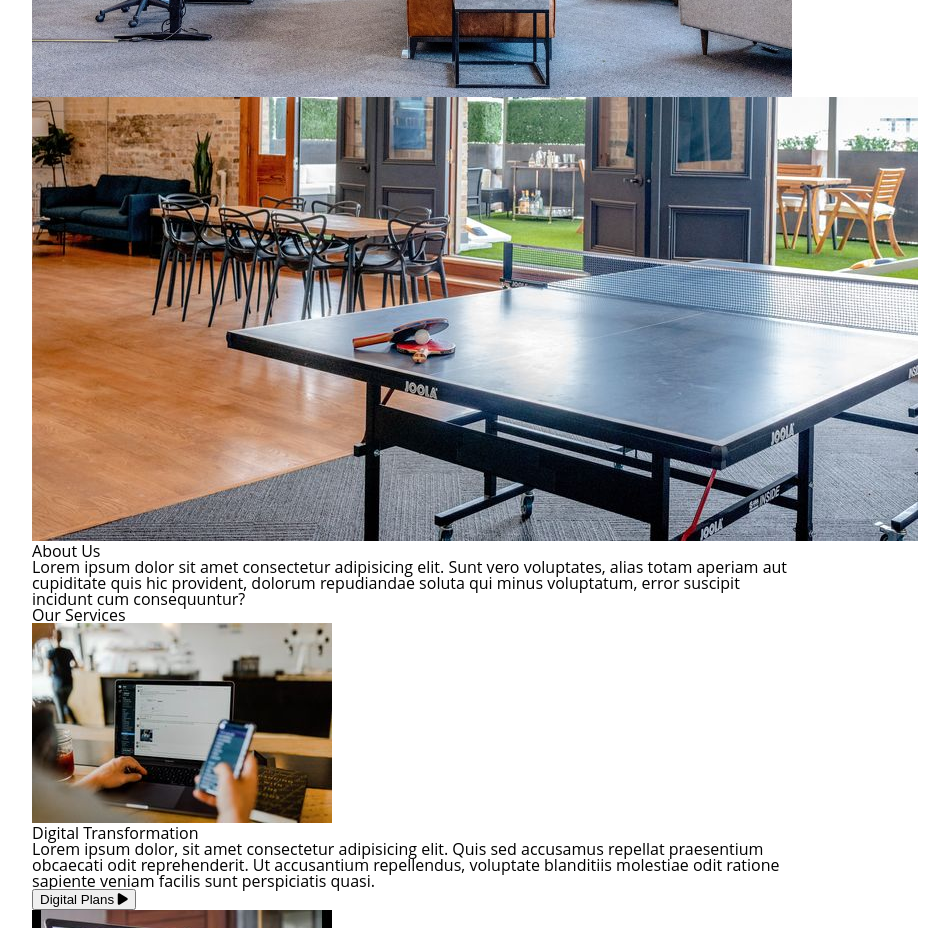
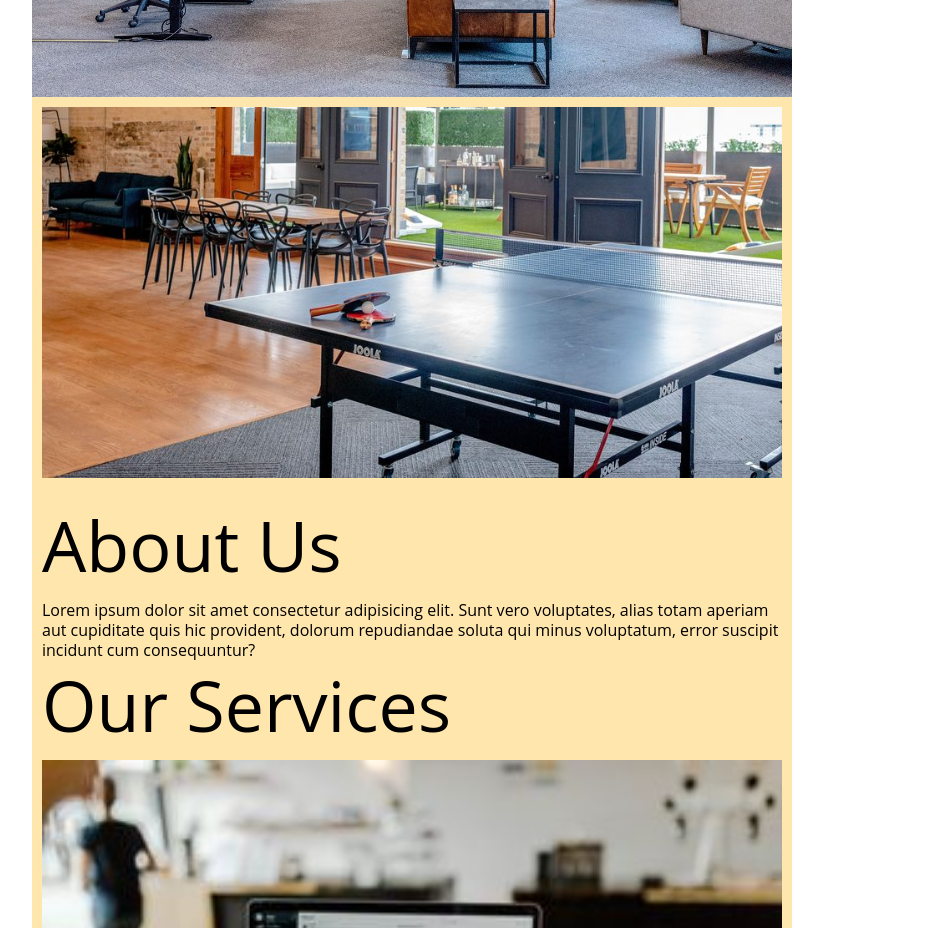
Before and after one commit to bell0729/bell0729.github.io, a plain HTML site: page final-project/index.html in a window 1280 px wide. Shown: the part 864-1792 px from the top of the page, without its empty margins (228-1177 px from the left). Drawn offline with Linux system fonts and the light colour scheme.

Commit message:
starts services and finishes about

```diff
--- a/final-project/css/main.css
+++ b/final-project/css/main.css
@@ -108,7 +108,7 @@ header>h1, header>p, .connect{
     padding: 10px;
 }
 header>h1{
-    font-size: 75px;
+    font-size: 70px;
     padding-top: 30px;
     line-height: 83px;
 }
@@ -123,3 +123,43 @@ header>p{
     font-size: 25px;
 
 }
+.about{
+    padding-left: 10px;
+    padding-right: 10px;
+    background-color: #ffe6ac;
+}
+.about>img{
+    width: calc(760px - 20px);
+    padding-top: 10px;
+}
+.about>h1{
+    font-size: 70px;
+    padding-top: 30px;
+    padding-bottom: 20px;
+}
+.about>p{
+    line-height: 20px;
+}
+.services{
+    background-color: #ffe6ac;
+    padding: 10px;
+}
+.services>img{
+    width: calc(760px - 20px);
+}
+.services>h1{
+    font-size: 70px;
+    padding-bottom: 20px;
+}
+.services>h2{
+    font-size: 40px;
+    padding-top: 20px;
+    padding-bottom: 20px;
+}
+.services>p{
+    padding-bottom: 10px;
+    line-height: 20px;
+}
+.services>form>button{
+    height: 50px;
+}
```
